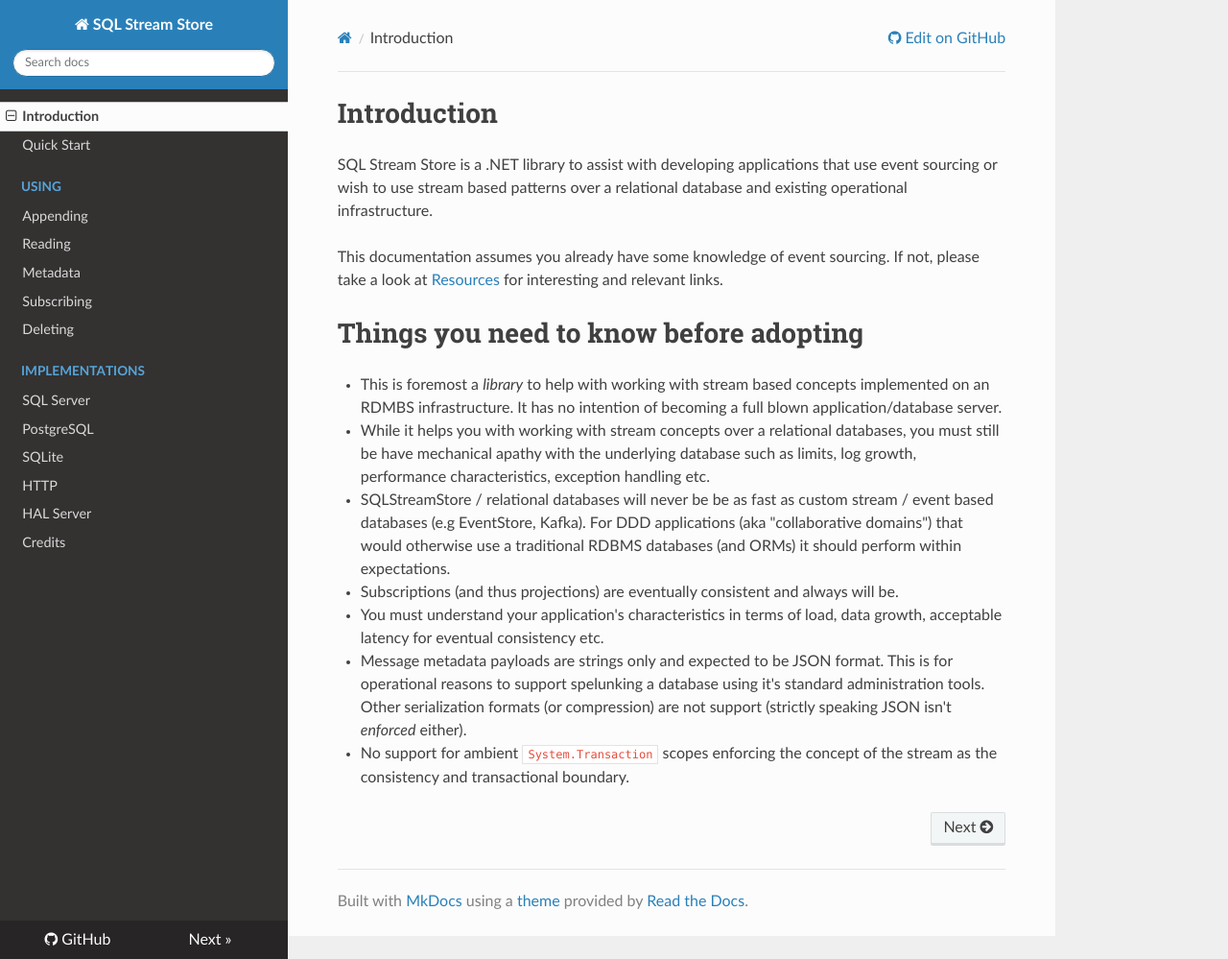
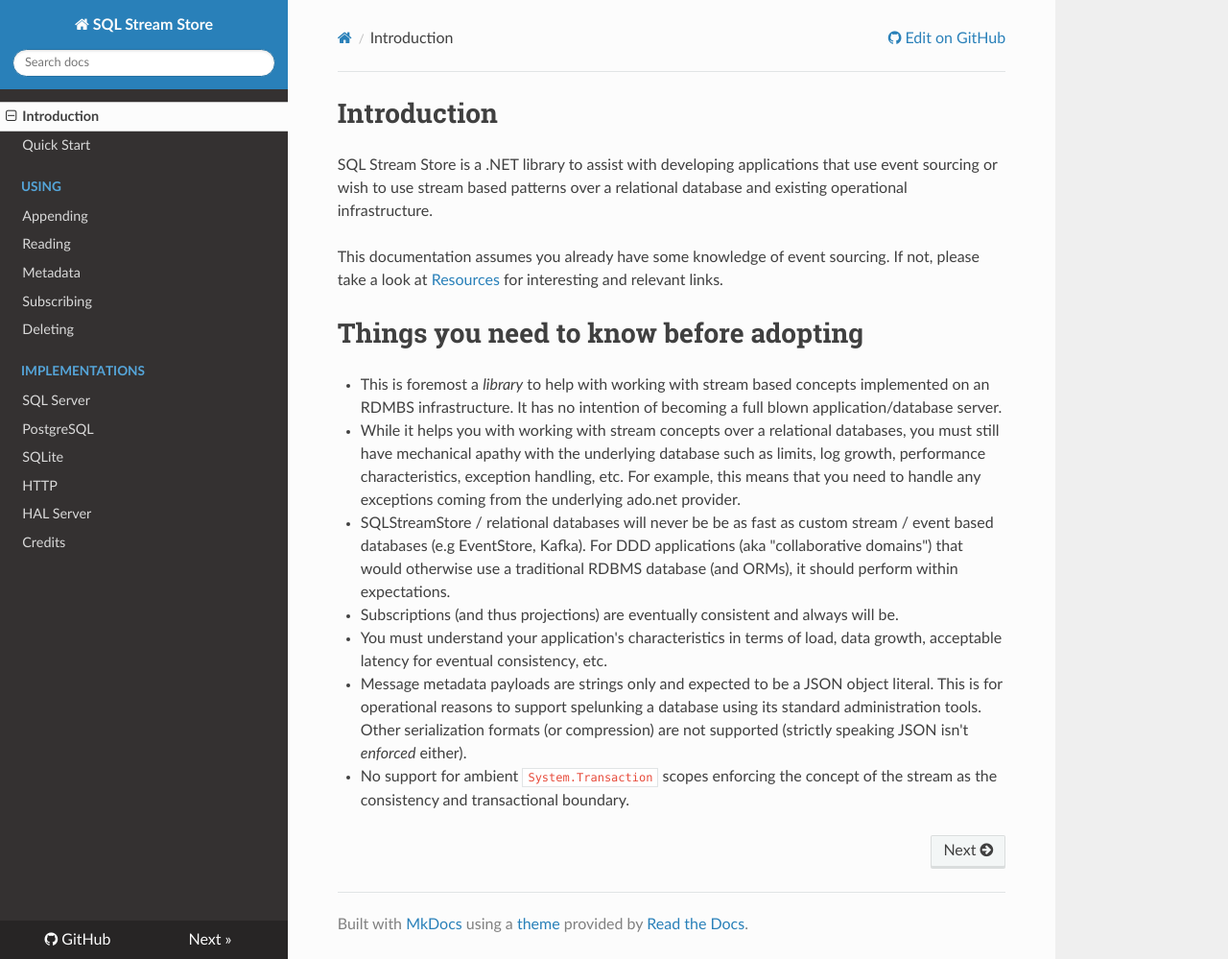
Before and after one commit to SQLStreamStore/docs, an MkDocs documentation site: the page built from docs/index.md, in a window 1280 px wide and 999 px high. Shown: the whole window at 96% size. Built offline with MkDocs 1.6.1, drawn with Linux system fonts in a browser that asks for light colours; nearby versions of some CDN libraries; old or Windows-style settings are respelled for this version of MkDocs.

Commit message:
cleaned up index

```diff
--- a/docs/index.md
+++ b/docs/index.md
@@ -15,25 +15,26 @@ links.
   blown application/database server.
 
 - While it helps you with working with stream concepts over a relational
-  databases, you must still be have mechanical apathy with the underlying
+  databases, you must still have mechanical apathy with the underlying
   database such as limits, log growth, performance characteristics, exception
-  handling etc.
+  handling, etc. For example, this means that you need to handle any
+  exceptions coming from the underlying ado.net provider.
 
 - SQLStreamStore / relational databases will never be be as fast as custom
   stream / event based databases (e.g EventStore, Kafka). For DDD applications
   (aka "collaborative domains") that would otherwise use a traditional RDBMS
-  databases (and ORMs) it should perform within expectations.
+  database (and ORMs), it should perform within expectations.
 
 - Subscriptions (and thus projections) are eventually consistent and always will
   be.
 
 - You must understand your application's characteristics in terms of load, data
-  growth, acceptable latency for eventual consistency etc.
+  growth, acceptable latency for eventual consistency, etc.
 
-- Message metadata payloads are strings only and expected to be JSON format.
-  This is for operational reasons to support spelunking a database using it's
+- Message metadata payloads are strings only and expected to be a JSON object literal.
+  This is for operational reasons to support spelunking a database using its
   standard administration tools. Other serialization formats (or compression)
-  are not support (strictly speaking JSON isn't _enforced_ either).
+  are not supported (strictly speaking JSON isn't _enforced_ either).
 
 - No support for ambient `System.Transaction` scopes enforcing the concept of
   the stream as the consistency and transactional boundary.
```
